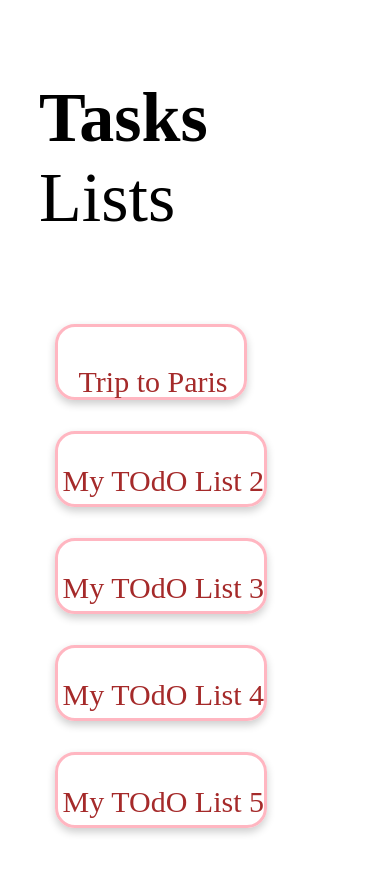
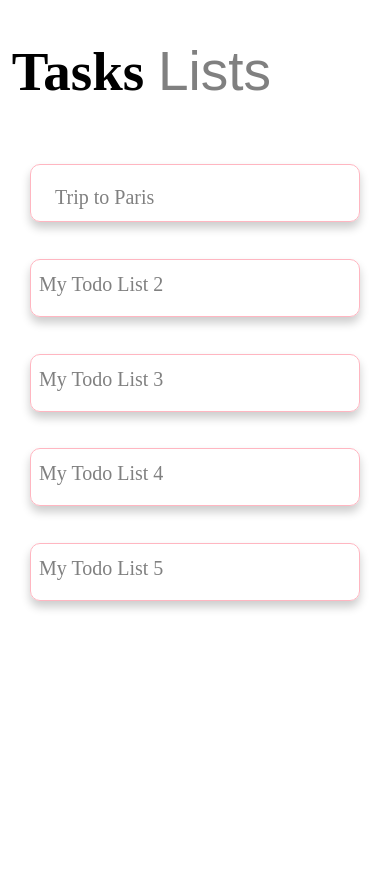
Before and after one commit to ranjithanagaraj0907/project3, a plain HTML site: page index.html in a window 390 px wide. After the commit the page ends 844 px from the top, so only its background shows below. Drawn offline with Linux system fonts and the light colour scheme; some icons are missing.

Commit message:
project3

```diff
--- a/index.html
+++ b/index.html
@@ -7,16 +7,21 @@
     <title>Document</title>
     <link rel="stylesheet" href="./style.css">
     <link rel="stylesheet" href="https://pro.fontawesome.com/releases/v5.10.0/css/all.css" integrity="sha384-AYmEC3Yw5cVb3ZcuHtOA93w35dYTsvhLPVnYs9eStHfGJvOvKxVfELGroGkvsg+p" crossorigin="anonymous"/>
+</head>
     <body>
         <div class="container">
             <div class="heading">
-                <div class="align-left"><p><b>Tasks</b> Lists</p></div>
-                <div class="align-right">        <a href="./index3.html" class="fal fa-plus-circle" style="color: red; font-size:25px; "></a>
+                <div class="align-left">
+                    <span>Tasks</span> <span class="task-list-style">Lists</span>
+                    <!-- <p><b>Tasks</b><span class="task-list-style"> Lists</span> </p> -->
+                </div>
+                <div class="align-right">        <a href="./index3.html" class="task-add-icon fal fa-plus-circle"></a>
 
 
                 </div>
             </div>
-
+             <br>
+             <br>
             <div class="card">
                 <div class="main">
                     <a href="./index2.html"><p class="card1">Trip to Paris</p> </a>
@@ -27,7 +32,7 @@
                 </div>
                 <div  class="main">
                     <p class="card1">
-                        My TOdO List 2
+                        My Todo List 2
                     </p>
                     <hr  class="cardhr">
                    <p class="card2">Completed Task</p>
@@ -36,7 +41,7 @@
                 </div>
                 <div  class="main">
                     <p class="card1">
-                        My TOdO List 3
+                        My Todo List 3
                     </p>
                     <hr   class="cardhr" >
                    <p class="card2">Completed Task</p>
@@ -46,7 +51,7 @@
                 </div>
                 <div  class="main4">
                     <p class="card1">
-                        My TOdO List 4
+                        My Todo List 4
                     </p>
                     <hr   class="cardhr" >
                    <p class="card2">Completed Task</p>
@@ -56,7 +61,7 @@
                 </div>
                 <div  class="main4">
                     <p class="card1">
-                        My TOdO List 5
+                        My Todo List 5
                     </p>
                     <hr   class="cardhr" >
                    <p class="card2">Completed Task</p>
--- a/style.css
+++ b/style.css
@@ -2,8 +2,9 @@
 body
 {
 
- margin-left: 10%;
- margin-right: 10%;
+ margin-left: 18%;
+ margin-right: 18%;
+ margin-top: 10%;
 
 }
 
@@ -15,6 +16,11 @@ body
  margin-top: 10px;
 }
 
+.task-add-icon{
+  color: red;
+   font-size:40px;
+
+}
 .card{
   display: flex;justify-content: space-between;
 
@@ -45,7 +51,7 @@ body
 }
 .align-left{ float: left; font-size:70px ;  }
 
-.align-right{ padding-top: 70px;}
+.align-right{ padding-top: 20px;}
 
 .bg-text{
   color: red;
@@ -76,6 +82,7 @@ a:hover {
   border: 3px solid lightpink;
   border-radius: 20px;
   height: 350px;
+  width: 20%;
   box-shadow: 0 4px 8px 0 rgba(0, 0, 0, 0.2);
   text-align: center;
 }
@@ -95,10 +102,58 @@ a:hover {
   height: 350px;
   box-shadow: 0 4px 8px 0 rgba(0, 0, 0, 0.2);
   text-align: center;
-  visibility: hidden;
+ display: none;
 
 }
+button{
+  background-color:  red;
+  color: white;
+  border: 2px;
+  border-radius: 15px;
+}
 @media only screen  and (max-width: 700px)  {
+  body
+{
+
+ margin-left: 3%;
+ margin-right: 3%;
+
+}
+p{
+  margin: 0px;
+  margin-top: 10px;
+
+}
+
+.align-left{
+  float: left;
+  font-size:55px ;
+  font-weight: bolder;
+}
+
+.task-list-style
+{
+  font-family: Arial;
+  font-weight: normal;
+  color: grey;
+}
+
+.align-right
+{
+  padding-top: 20px;
+}
+
+.task-add-icon{
+  color: red;
+   font-size:35px;
+}
+.card1{
+  font-size: 20px;
+  color: grey;
+
+}
+
+
   .card{
     display: flex;
     justify-content: space-between;
@@ -107,23 +162,27 @@ a:hover {
 
   }
   .main{
+    padding: 3px;
     margin: 5%;
-    border: 3px solid lightpink;
-    border-radius: 20px;
-    height: 70px;
-    box-shadow: 0 4px 8px 0 rgba(0, 0, 0, 0.2);
-    text-align: center;
-
+    border: 1px solid lightpink;
+    border-radius: 10px;
+    height: 50px;
+    box-shadow: 0 6px 10px 0 rgba(0, 0, 0, 0.2);
+    width: 100%;
+      text-align: left;
   }
   .main4{
+    padding: 3px;
      margin: 5%;
-    border: 3px solid lightpink;
-    border-radius: 20px;
-    height: 70px;
-    box-shadow: 0 4px 8px 0 rgba(0, 0, 0, 0.2);
-    text-align: center;
+    border: 1px solid lightpink;
+    border-radius: 10px;
+
+    height: 50px;
+    box-shadow: 0 6px 10px 0 rgba(0, 0, 0, 0.2);
     visibility: visible;
-
+    display: block;
+    width: 100%;
+    text-align: left;
   }
   .card2{
 
```
Also changed, not shown: index3.html (+1 -1 lines), index4.html (+15 -16 lines).
